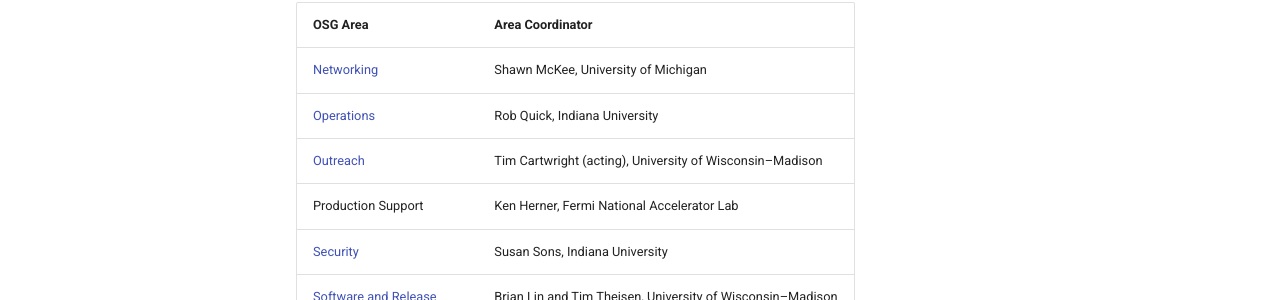
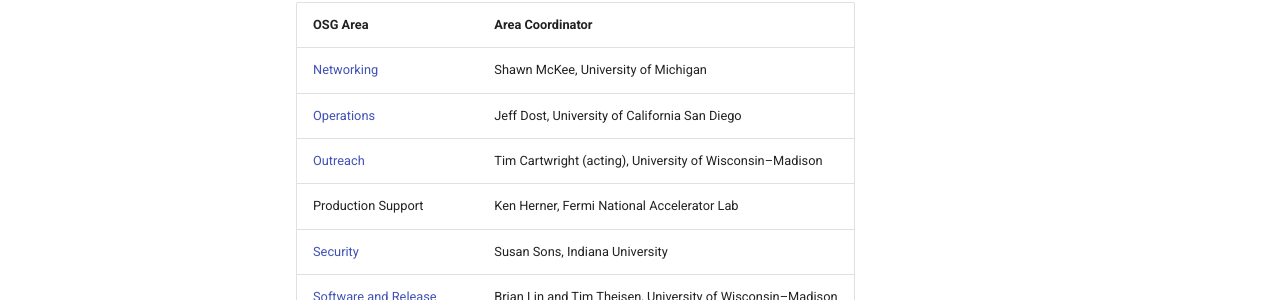
Before and after one commit to ppaschos/management-1, an MkDocs documentation site: the page built from docs/area-coordinators.md, in a window 1280 px wide and 900 px high. Shown: the part 338-638 px from the top of the window. Built offline with MkDocs 1.6.1 and Material for MkDocs 9.7.7, drawn with Linux system fonts in a browser that asks for light colours; old or Windows-style settings are respelled for this version of MkDocs.

Commit message:
Updated Operations lead

```diff
--- a/docs/area-coordinators.md
+++ b/docs/area-coordinators.md
@@ -9,7 +9,7 @@ The current Area Coordinators are:
 | OSG Area | Area Coordinator |
 | :------- | :--------------- |
 | [Networking](https://opensciencegrid.org/networking/) | Shawn McKee, University of Michigan |
-| [Operations](https://opensciencegrid.org/operations/) | Rob Quick, Indiana University |
+| [Operations](https://opensciencegrid.org/operations/) | Jeff Dost, University of California San Diego |
 | [Outreach](https://opensciencegrid.org/outreach/) | Tim Cartwright (acting), University of Wisconsin&ndash;Madison |
 | Production Support | Ken Herner, Fermi National Accelerator Lab |
 | [Security](https://opensciencegrid.org/security/) | Susan Sons, Indiana University |
```
